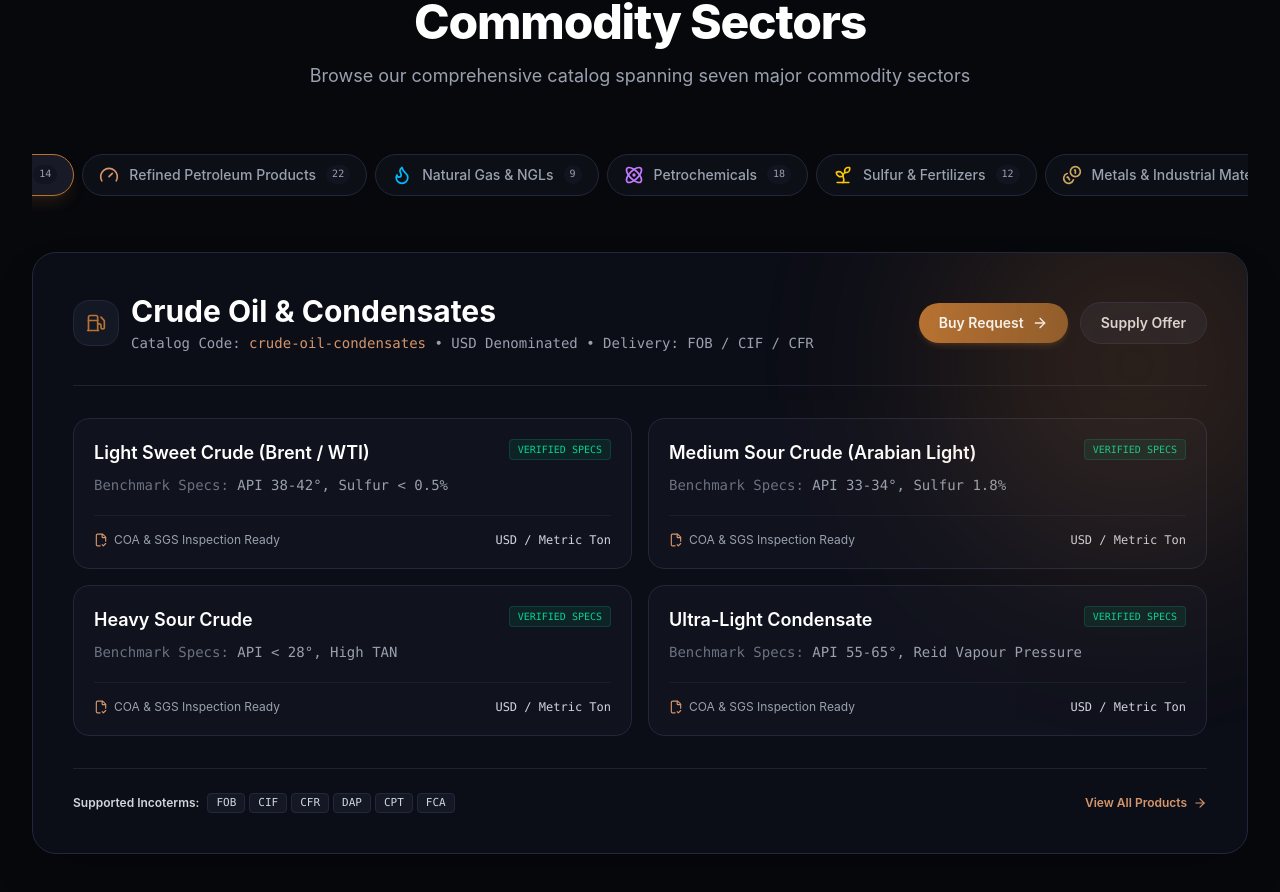
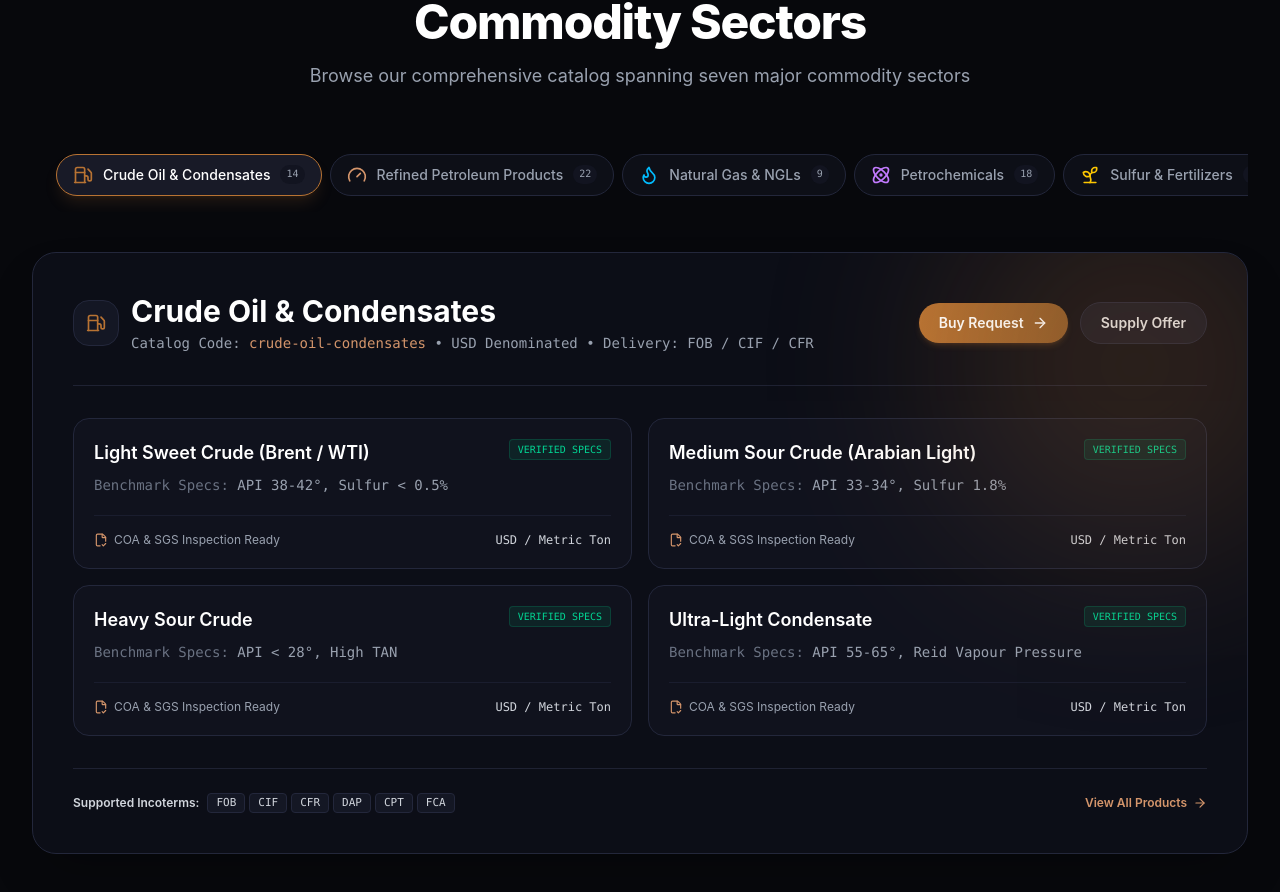
Before and after one commit to nanteparis-debug/valoreamarket, a Next.js app: page /en in a window 1280 px wide. Shown: the part 1124-2016 px from the top of the page. Built offline with nearby package versions, Linux system fonts and the light colour scheme.

Commit message:
fix(rtl): fix right-side tab overflow clipping in sectors bento and catalog filters

```diff
--- a/src/app/[locale]/catalog/page.tsx
+++ b/src/app/[locale]/catalog/page.tsx
@@ -133,7 +133,8 @@ export default function CatalogPage() {
         </div>
 
         {/* Sector Quick Filters */}
-        <div className="flex items-center gap-2 overflow-x-auto pb-2 no-scrollbar">
+        <div className="w-full overflow-x-auto pb-2 no-scrollbar">
+          <div className="flex items-center gap-2 min-w-max px-1">
             <button
               onClick={() => setSelectedSector("all")}
               className={cn(
@@ -160,6 +161,7 @@ export default function CatalogPage() {
                 <span>{s.slug.replace(/-/g, " ").toUpperCase()}</span>
               </button>
             ))}
+          </div>
         </div>
 
         {/* Commodity Cards Grid */}
--- a/src/components/landing/sectors-bento.tsx
+++ b/src/components/landing/sectors-bento.tsx
@@ -67,7 +67,8 @@ export function SectorsBento({ translations }: SectorsBentoProps) {
       </div>
 
       {/* Sector Pill Tabs */}
-      <div className="flex items-center justify-start md:justify-center gap-2 overflow-x-auto pb-4 mb-10 no-scrollbar">
+      <div className="w-full overflow-x-auto pb-4 mb-10 no-scrollbar">
+        <div className="flex items-center gap-2 min-w-max mx-auto px-4 sm:px-6">
           {COMMODITY_SECTORS.map((sector) => {
             const isActive = sector.id === activeSectorId;
             const sectorName =
@@ -92,6 +93,7 @@ export function SectorsBento({ translations }: SectorsBentoProps) {
               </button>
             );
           })}
+        </div>
       </div>
 
       {/* Active Sector Showcase Card */}
```
Lines whose indentation alone changed are shown as unchanged.
